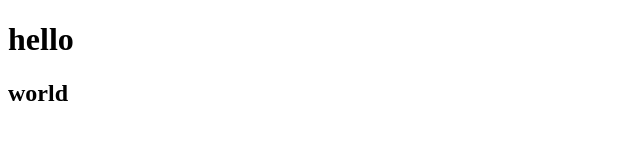
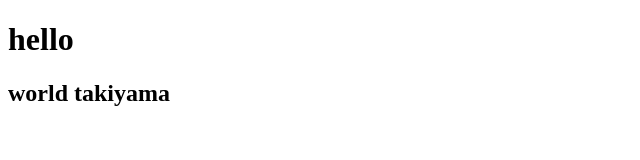
Before and after one commit to DDOS-1345/practice2, a plain HTML site: page index.html in a window 1280 px wide. Shown: the whole page, without its empty margins (0-640 px from the left). Drawn offline with Linux system fonts and the light colour scheme.

Commit message:
Update index.html

```diff
--- a/index.html
+++ b/index.html
@@ -8,6 +8,6 @@
   </head>
   <body>
     <h1>hello</h1>
-    <h2>world</h2>
+    <h2>world takiyama</h2>
   </body>
 </html>
```
